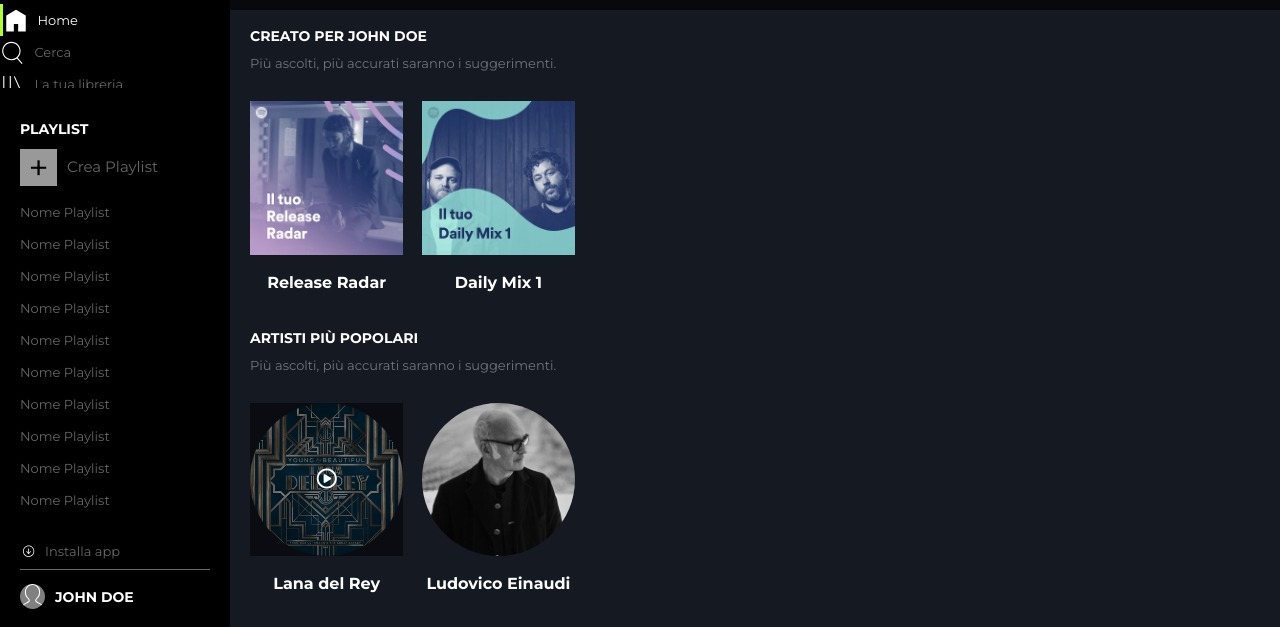
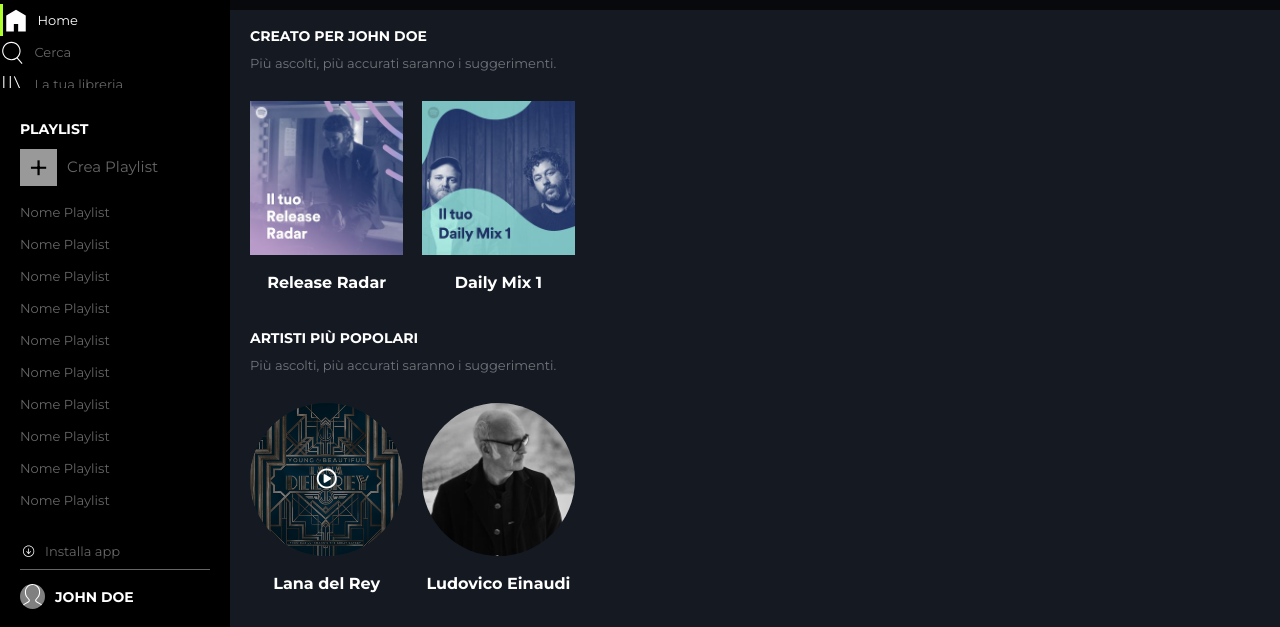
Before and after one commit to surefire-hu/html-css-spotifyweb, a plain HTML site: page index.html in a window 1280 px wide. In both pictures the pointer is over the element 326 px from the left and 1016 px from the top of the page. Shown: the part 537-1164 px from the top of the page. Drawn offline with Linux system fonts and the light colour scheme.

Commit message:
modifica popular hover

```diff
--- a/css/style.css
+++ b/css/style.css
@@ -296,6 +296,11 @@ ul {
     background-color: rgba(0, 0, 0, 0.5);
   }
 
+#popular .covers-list .cover-item:hover .cover-container .cover-layover {
+    background-color: rgba(0, 0, 0, 0.5);
+    border-radius: 50%;
+  }
+
 .covers-list .cover-item:hover .cover-container .cover-layover i {
     display: inline;
 }
```
